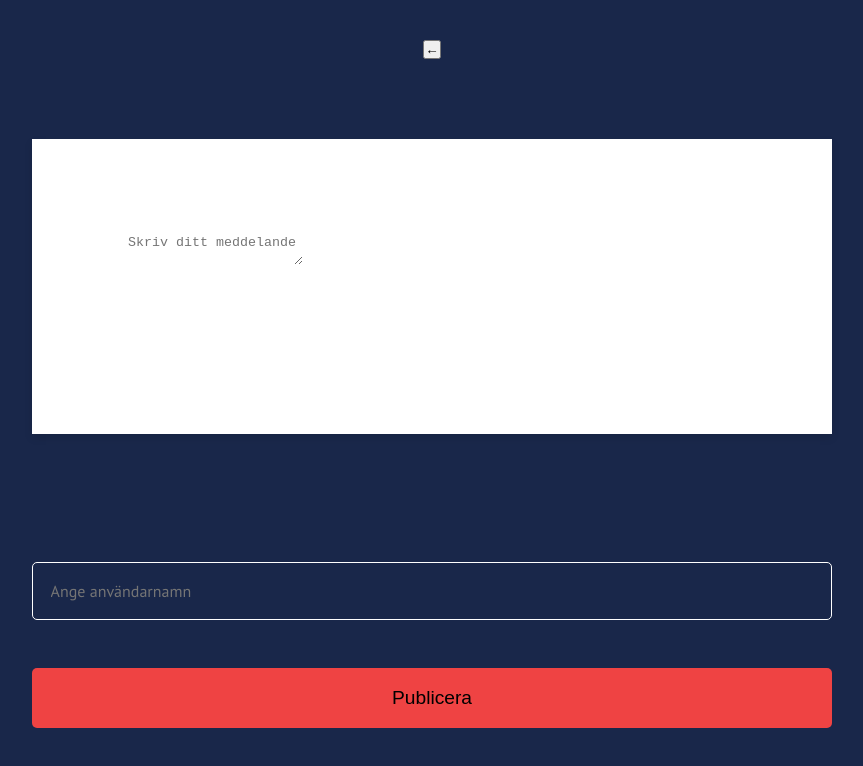
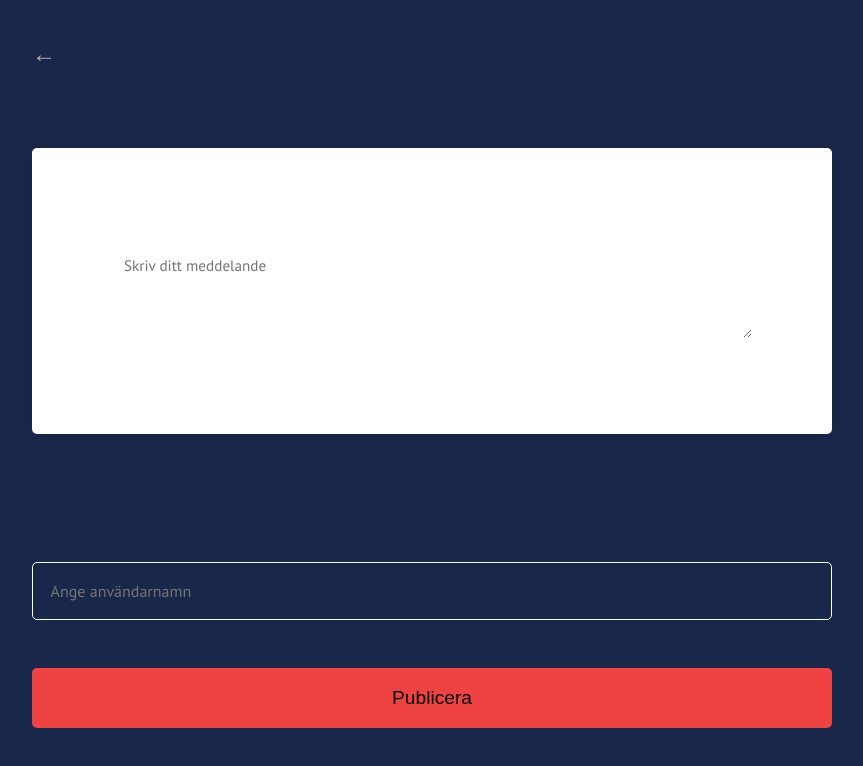
Before and after one commit to MaRos10/Shui, a React (Vite) app in the folder shui-frontend/: page /writemsg in a window 1280 px wide. Shown: the top 766 px of the page, without its empty margins (208-1071 px from the left). Built offline with nearby package versions, Linux system fonts and the light colour scheme.

Commit message:
Messagestyling

```diff
--- a/shui-frontend/src/pages/UpdateMsg/updateMsg.css
+++ b/shui-frontend/src/pages/UpdateMsg/updateMsg.css
@@ -0,0 +1,88 @@
+@import url("https://fonts.googleapis.com/css2?family=PT+Sans:ital,wght@0,400;0,700;1,400;1,700&display=swap");
+
+.writeMsgWrapper {
+  display: flex;
+  flex-direction: column;
+  justify-content: flex-start;
+  align-items: center;
+  min-height: 100vh;
+  background-color: #19274a;
+}
+
+.writeMsg {
+  background-color: #fff;
+  width: 100%;
+  max-width: 600px; /* Maximal bredd för större skärmar */
+  box-shadow: 0 4px 8px rgba(0, 0, 0, 0.1);
+  padding: 6rem;
+  text-align: left;
+  flex-grow: 1;
+  margin-top: 5rem;
+}
+
+.writeMsgInput {
+  text-align: left;
+  border: none;
+}
+
+.userName,
+.postMessage {
+  width: 100%;
+  max-width: 600px;
+}
+
+.userName {
+  padding: 8rem 0rem 3rem 0rem;
+}
+
+.userNameInput {
+  width: 100%;
+  font-size: 1rem;
+  padding: 1.1rem;
+  background-color: transparent;
+  font-family: "PT Sans", sans-serif;
+  border: 1px solid #ffffff;
+  border-radius: 5px;
+  color: white;
+}
+
+.postMessage {
+  padding: 1rem;
+  font-size: 1rem;
+  background-color: #ef4343;
+  color: black;
+  border: none;
+  cursor: pointer;
+  border-radius: 5px;
+  margin-bottom: 2rem;
+}
+
+/* Media queries för desktop */
+@media (min-width: 768px) {
+  .writeMsgWrapper {
+    flex-direction: column;
+    justify-content: flex-start;
+    padding: 40px;
+  }
+
+  .writeMsg {
+    width: 80vw;
+    max-width: 800px;
+  }
+
+  .userName,
+  .postMessage {
+    width: 80vw;
+    max-width: 800px;
+  }
+
+  .usernNameInput,
+  .postMessage {
+    font-size: 1.2rem;
+  }
+
+  .postMessage {
+    padding: 1.2rem;
+    font-size: 1.2rem;
+  }
+}
--- a/shui-frontend/src/pages/WriteMsg/writeMsg.css
+++ b/shui-frontend/src/pages/WriteMsg/writeMsg.css
@@ -14,15 +14,23 @@
   width: 100%;
   max-width: 600px; /* Maximal bredd för större skärmar */
   box-shadow: 0 4px 8px rgba(0, 0, 0, 0.1);
-  padding: 6rem;
-  text-align: left;
   flex-grow: 1;
   margin-top: 5rem;
+  border-radius: 5px;
 }
 
 .writeMsgInput {
+  height: 100%;
+  width: calc(100% + 2rem);
+  margin-left: -1rem; /* Negativ marginal för att flytta mot vänster */
+  margin-right: -1rem; /* Negativ marginal för att flytta mot höger */
   text-align: left;
-  border: none;
+  padding: 0.75rem;
+  text-align: left;
+  outline: none;
+  font-family: "PT Sans", sans-serif;
+  font-size: 0.95rem;
+  resize: vertical; /* Gör att användaren kan justera höjden - kontroll */
 }
 
 .userName,
@@ -43,6 +51,7 @@
   font-family: "PT Sans", sans-serif;
   border: 1px solid #ffffff;
   border-radius: 5px;
+  color: white;
 }
 
 .postMessage {
@@ -54,6 +63,20 @@
   cursor: pointer;
   border-radius: 5px;
   margin-bottom: 2rem;
+}
+
+.backButtonContainer {
+  width: 100%;
+  display: flex;
+  justify-content: flex-start;
+}
+
+.backButton {
+  border: none;
+  background-color: transparent;
+  font-size: 1.5rem;
+  color: #e4cececa;
+  cursor: pointer;
 }
 
 /* Media queries för desktop */
```
